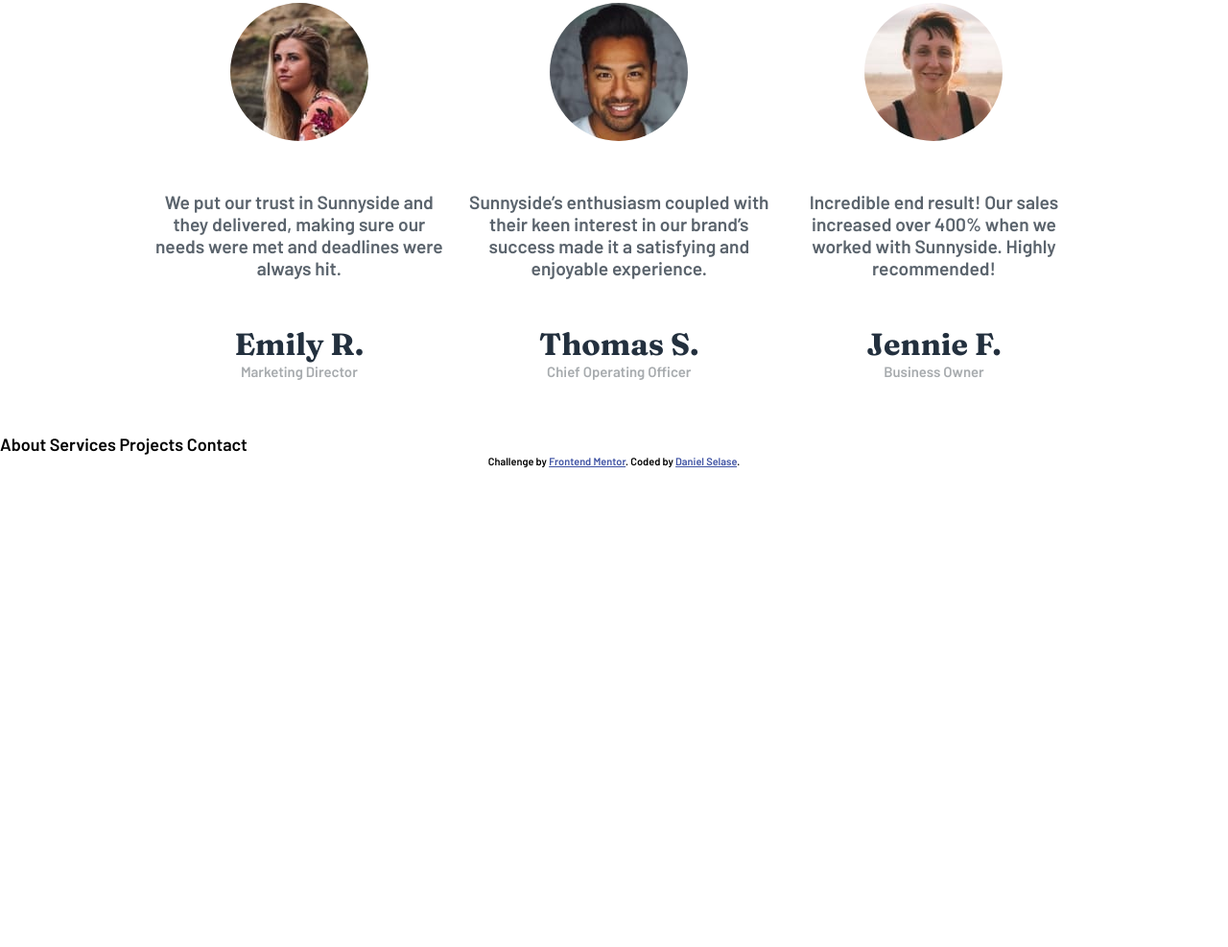
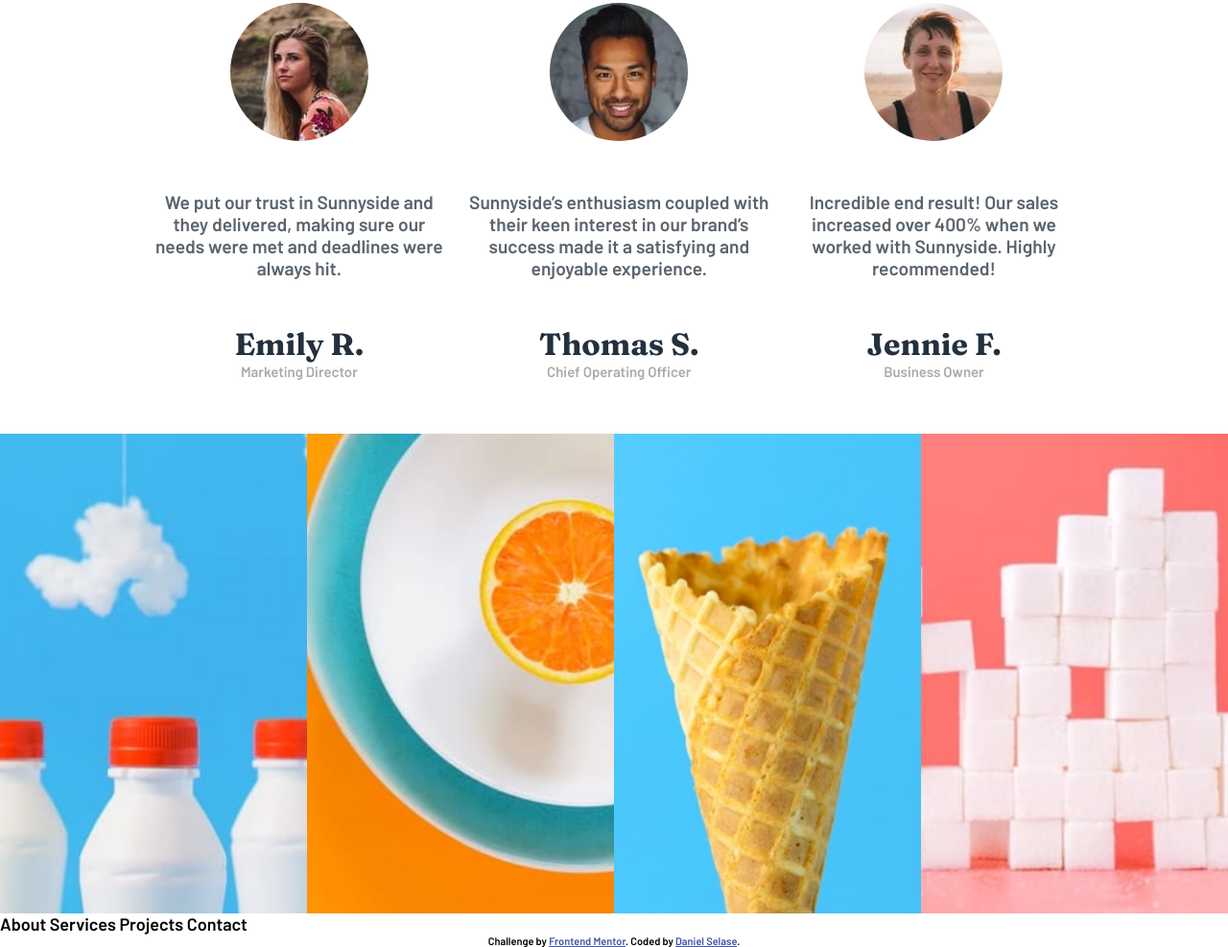
Before and after one commit to dselasea/sunny-side, a plain HTML site: page index.html in a window 1280 px wide. Shown: the part 2833-3820 px from the top of the page at 96% size. Before the commit the page ends 3320 px from the top, so only its background shows below. Drawn offline with Linux system fonts and the light colour scheme.

Commit message:
Completed the 4 image section

```diff
--- a/index.html
+++ b/index.html
@@ -115,6 +115,14 @@
       </div>
     </section>
     <!-- end of testimonials -->
+
+    <!-- Pics section -->
+    <div class="pics">
+      <div class="milk"></div>
+      <div class="orange"></div>
+      <div class="cone"></div>
+      <div class="pattern"></div>
+    </div>
   </main>
 
 
--- a/style.css
+++ b/style.css
@@ -281,8 +281,43 @@ section {
   color: var(--grayish-blue);
 }
 
+/* End of testimonials */
+
+/* Pics Section */
+.pics {
+  display: grid;
+  grid-template-columns: 1fr 1fr;
+}
+
+.milk, .orange, .cone, .pattern {
+  background-position: center;
+  background-size: cover;
+  background-repeat: no-repeat;
+  height: 200px;
+}
+
+.milk {
+  background-image: url(./images/mobile/image-gallery-milkbottles.jpg);
+}
+.orange {
+  background-image: url(./images/mobile/image-gallery-orange.jpg);
+}
+.cone {
+  background-image: url(./images/mobile/image-gallery-cone.jpg);
+}
+.pattern {
+  background-image: url(./images/mobile/image-gallery-sugar-cubes.jpg);
+}
+/* End of pics section */
+
 
 /* Desktop Styles */
+@media (min-width: 500px) {
+    .milk, .orange, .cone, .pattern {
+  height:var(--height-mobile);
+}
+}
+
 @media (min-width: 783px) {
   h1 {
     font-size: 2.5rem;
@@ -412,4 +447,14 @@ p {
     margin: 0 auto;
     width: 80%;
   }
+
+  /* pics section */
+  .milk, .orange, .cone, .pattern {
+  height: var(--height-desktop);
 }
+  .pics {
+  display: grid;
+  grid-template-columns: repeat(4, 1fr);
+}
+  /* end of pics section */
+}
```
